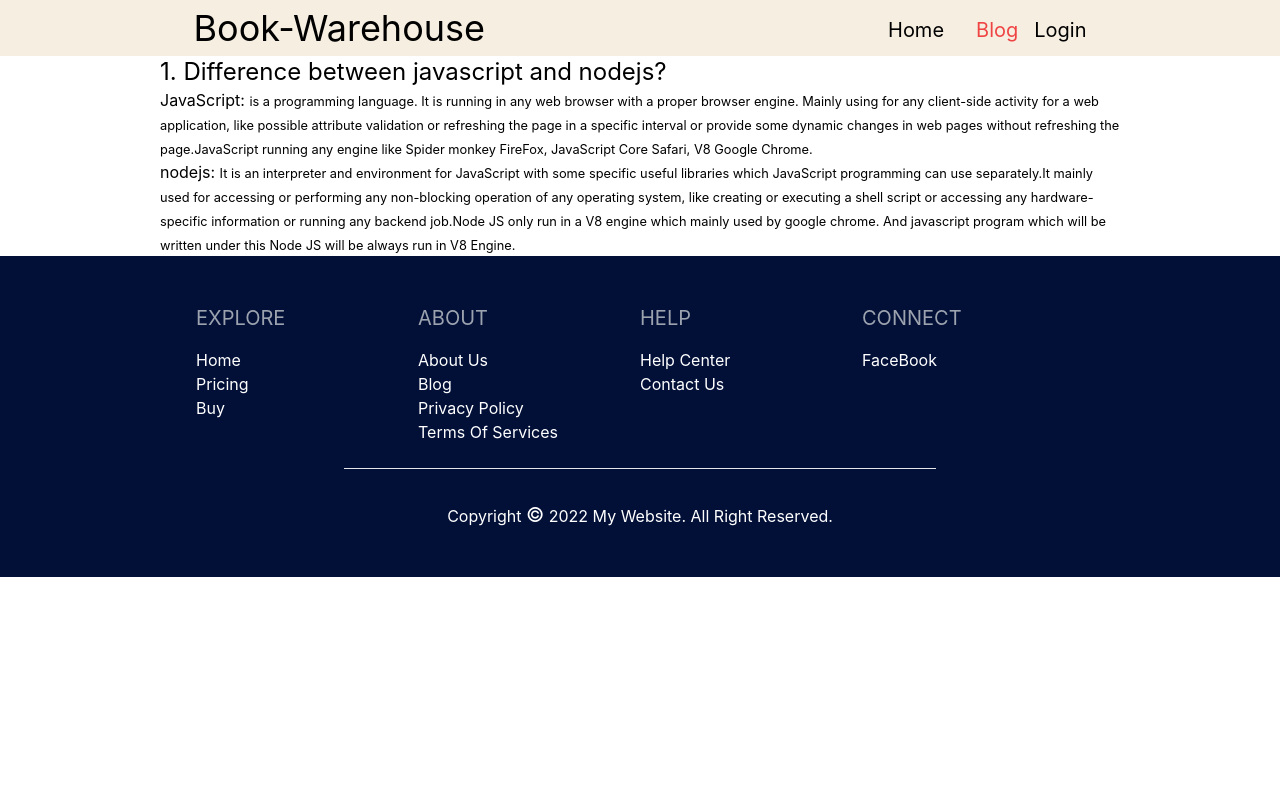
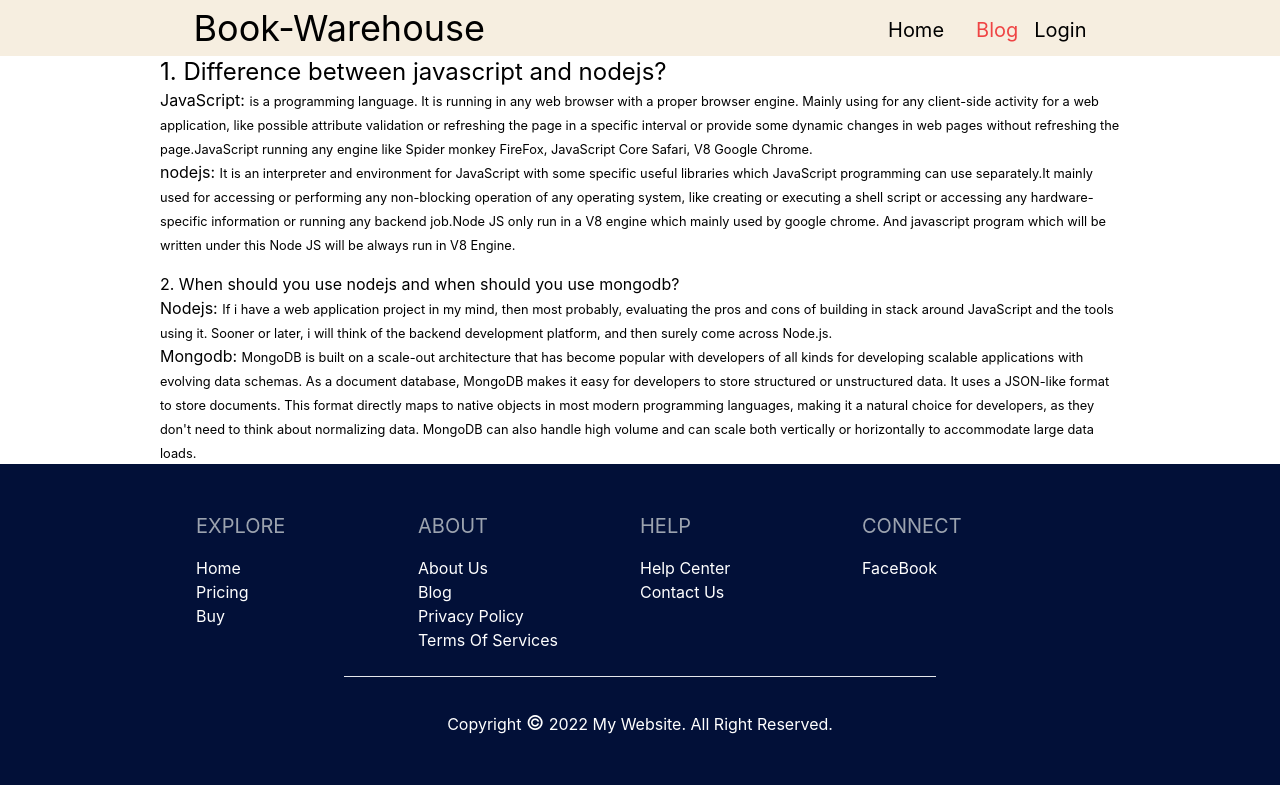
Before and after one commit to Tanjinhossain1/book-warehouse-managemant, a React (Create React App) app: page /blog in a window 1280 px wide. Built offline with nearby package versions, Linux system fonts and the light colour scheme; no server answers.

Commit message:
blog 2nd question answer done

```diff
--- a/src/Pages/Blog/Blog.js
+++ b/src/Pages/Blog/Blog.js
@@ -9,6 +9,11 @@ const Blog = () => {
                 <p>JavaScript: <small>is a programming language. It is running in any web browser with a proper browser engine. Mainly using for any client-side activity for a web application, like possible attribute validation or refreshing the page in a specific interval or provide some dynamic changes in web pages without refreshing the page.JavaScript running any engine like Spider monkey FireFox, JavaScript Core Safari, V8 Google Chrome.</small></p>
                 <p>nodejs: <small> It is an interpreter and environment for JavaScript with some specific useful libraries which JavaScript programming can use separately.It mainly used for accessing or performing any non-blocking operation of any operating system, like creating or executing a shell script or accessing any hardware-specific information or running any backend job.Node JS only run in a V8 engine which mainly used by google chrome. And javascript program which will be written under this Node JS will be always run in V8 Engine.</small></p>
             </div>
+            <div className='mt-4'>
+                <h1>2. When should you use nodejs and when should you use mongodb?</h1>
+                <p>Nodejs: <small>If i have a web application project in my mind, then most probably, evaluating the pros and cons of building in stack around JavaScript and the tools using it. Sooner or later, i will think of the backend development platform, and then surely come across Node.js.</small></p>
+                <p>Mongodb: <small>MongoDB is built on a scale-out architecture that has become popular with developers of all kinds for developing scalable applications with evolving data schemas. As a document database, MongoDB makes it easy for developers to store structured or unstructured data. It uses a JSON-like format to store documents. This format directly maps to native objects in most modern programming languages, making it a natural choice for developers, as they don't need to think about normalizing data. MongoDB can also handle high volume and can scale both vertically or horizontally to accommodate large data loads.</small></p>
+            </div>
 
 
         </div>
--- a/src/Pages/Home/Books/Books.js
+++ b/src/Pages/Home/Books/Books.js
@@ -1,15 +1,11 @@
-import React, { useEffect, useState } from 'react';
 import { useNavigate } from 'react-router-dom';
+import useBooks from '../../../hooks/useBooks';
 import Book from '../Book/Book';
 
 const Books = () => {
-    const [books, setBooks] = useState([]);
+    const [books] = useBooks();
     const navigate = useNavigate()
-    useEffect(() => {
-        fetch('http://localhost:5000/books')
-            .then(res => res.json())
-            .then(data => setBooks(data))
-    }, [])
+
     return (
         <div className='w-3/4 mx-auto'>
             <h1 className='ml-8 mt-12 text-blue-800 font-bold text-2xl'>Books Inventory</h1>
--- a/src/Pages/UpdateBook/UpdateBook.js
+++ b/src/Pages/UpdateBook/UpdateBook.js
@@ -35,21 +35,26 @@ const UpdateBook = () => {
 
     }
 
+
     const addQuantity = (event) => {
         event.preventDefault();
-      const  newQuantity = event.target.newQuantity.value;
-      const  addNewQuantity = +newQuantity + book.quantity;
+        const newQuantity = event.target.newQuantity.value;
+        if (newQuantity > 0) {
+            const addNewQuantity = +newQuantity + book.quantity;
             fetch(`http://localhost:5000/bookNewQuantity/${_id}`, {
                 method: 'PUT',
                 headers: { 'Content-Type': 'application/json' },
                 body: JSON.stringify({ addNewQuantity })
             })
                 .then(res => res.json())
-            .then(data =>{
+                .then(data => {
                     book.quantity = addNewQuantity;
-                setBook({...book})
+                    setBook({ ...book })
                     event.target.reset()
                 })
+        } else {
+        alert('minus quantity are not allow')
+        }
     }
     return (
         <div>
@@ -60,7 +65,7 @@ const UpdateBook = () => {
                 <div className='p-4 '>
                     <h4 className='text-blue-800 text-xl  font-semibold'> {name}</h4>
                     <p>Price: <span className='text-pink-600 font-semibold'>{price}$</span></p>
-                    <p>Quantity: <span className=' font-bold'> { quantity }</span></p>
+                    <p>Quantity: <span className=' font-bold'> {quantity}</span></p>
                     <p>Description: <small>{description}</small></p>
                     <p><small>SupplierName: {supplierName}</small></p>
                     <button disabled={!quantity} onClick={deleteQuantity} className='py-3 mt-2 font-semibold px-8 rounded-3xl  bottom-0 bg-red-500 text-white'>Delivered</button>
@@ -72,7 +77,7 @@ const UpdateBook = () => {
                 </div>
             </div>
             <div className='justify-end w-3/4 flex mb-4'>
-                <Link to='/manageinventory'><button onClick={()=>navigate('manageinventory')} className='border text-2xl rounded-2xl py-3 px-8 bg-green-700 text-white font-bold'>Manage Inventories <FontAwesomeIcon className='text-2xl mt-1' icon={faArrowRightLong}></FontAwesomeIcon></button></Link>
+                <Link to='/manageinventory'><button onClick={() => navigate('manageinventory')} className='border text-2xl rounded-2xl py-3 px-8 bg-green-700 text-white font-bold'>Manage Inventories <FontAwesomeIcon className='text-2xl mt-1' icon={faArrowRightLong}></FontAwesomeIcon></button></Link>
             </div>
         </div>
     );
```
Lines whose indentation alone changed are shown as unchanged.
